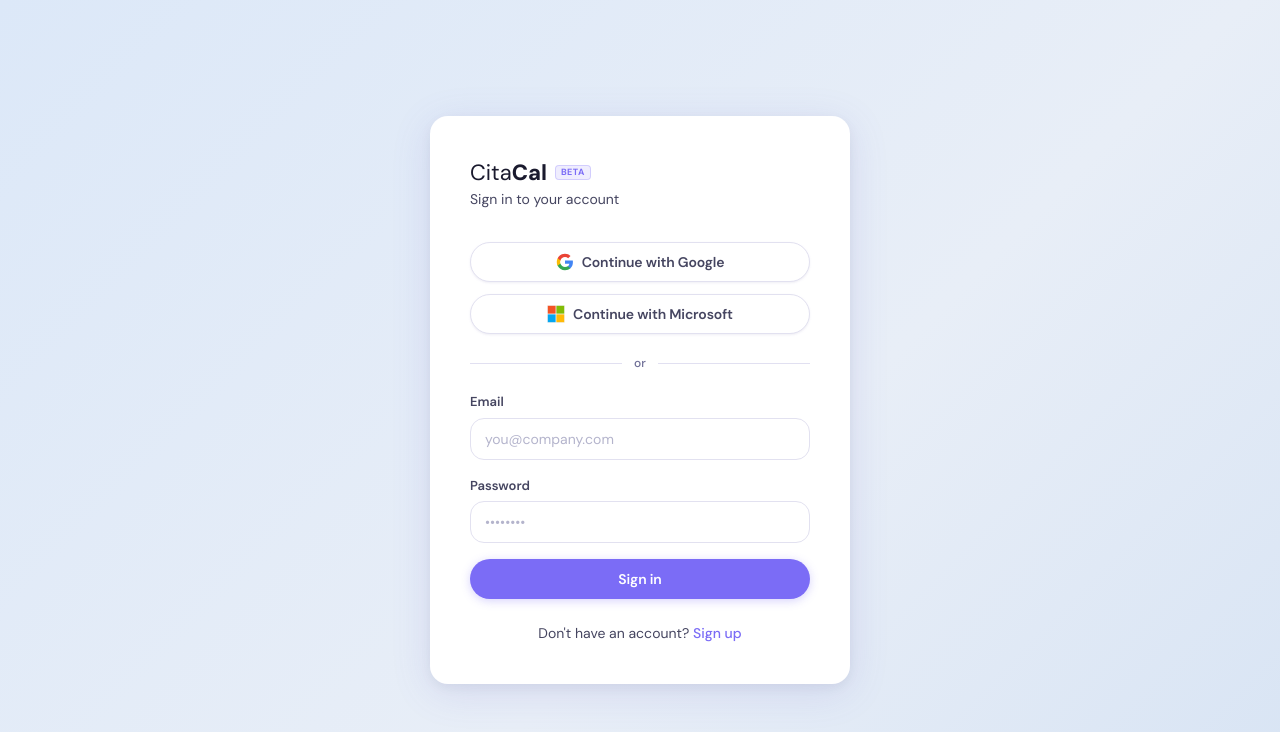
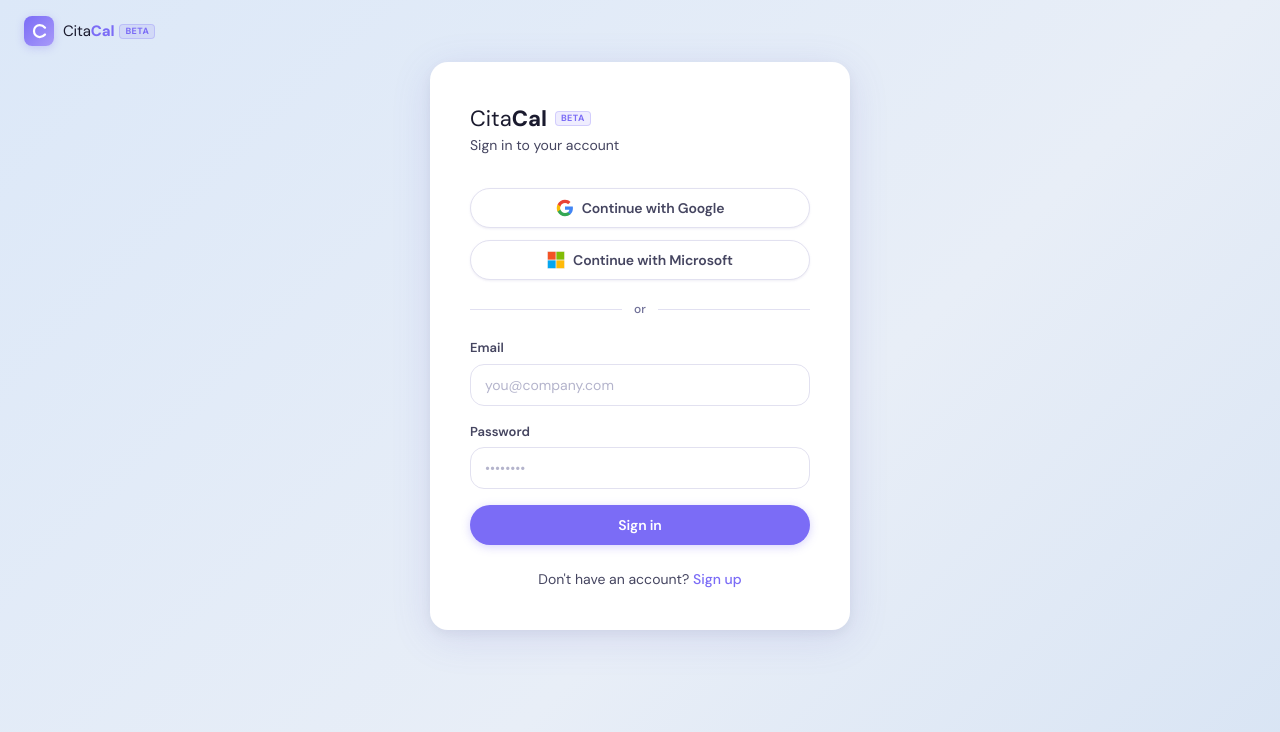
Before and after one commit to bharathi-bv/trackcal, a Next.js app: page /login in a window 1280 px wide. Shown: the top 732 px of the page. Built offline with nearby package versions, Linux system fonts and the light colour scheme; no server answers.

Commit message:
Logo nav added in sign in and sign up pages

```diff
--- /dev/null
+++ b/src/app/icon.tsx
@@ -0,0 +1,32 @@
+import { ImageResponse } from "next/og";
+
+export const size = { width: 32, height: 32 };
+export const contentType = "image/png";
+
+export default function Icon() {
+  return new ImageResponse(
+    (
+      <div
+        style={{
+          width: 32,
+          height: 32,
+          borderRadius: 8,
+          background: "linear-gradient(135deg, #7B6CF6, #A89AF9)",
+          display: "flex",
+          alignItems: "center",
+          justifyContent: "center",
+        }}
+      >
+        <svg width="18" height="18" viewBox="-2 0 20 20" fill="none">
+          <path
+            d="M14.5 5.5C13 3.7 10.8 2.5 8.2 2.5C4.5 2.5 1.5 5.5 1.5 9.5C1.5 13.5 4.5 16.5 8.2 16.5C10.8 16.5 13 15.3 14.5 13.5"
+            stroke="white"
+            strokeWidth="2.6"
+            strokeLinecap="round"
+          />
+        </svg>
+      </div>
+    ),
+    size,
+  );
+}
--- a/src/app/login/page.tsx
+++ b/src/app/login/page.tsx
@@ -77,14 +77,31 @@
   }
 
   return (
+    <div style={{ minHeight: "100vh", background: "linear-gradient(135deg, #dce8f8 0%, #e8eef7 60%, #d8e4f4 100%)" }}>
+      {/* Auth nav — logo only */}
+      <nav style={{ padding: "16px 24px", display: "flex", alignItems: "center" }}>
+        <a href="/" style={{ display: "flex", alignItems: "center", gap: 9, textDecoration: "none" }}>
+          <div style={{ width: 30, height: 30, borderRadius: 8, background: "linear-gradient(135deg, #7B6CF6, #A89AF9)", display: "flex", alignItems: "center", justifyContent: "center", flexShrink: 0, boxShadow: "0 2px 8px rgba(123,108,246,0.28)" }}>
+            <svg width="17" height="17" viewBox="-2 0 20 20" fill="none">
+              <path d="M14.5 5.5C13 3.7 10.8 2.5 8.2 2.5C4.5 2.5 1.5 5.5 1.5 9.5C1.5 13.5 4.5 16.5 8.2 16.5C10.8 16.5 13 15.3 14.5 13.5" stroke="white" strokeWidth="2.6" strokeLinecap="round"/>
+            </svg>
+          </div>
+          <span style={{ display: "flex", alignItems: "center", gap: 5 }}>
+            <span style={{ fontSize: 15, fontFamily: "var(--font-sans)", letterSpacing: "-0.01em", lineHeight: 1 }}>
+              <span style={{ fontWeight: 400, color: "#1A1A2E" }}>Cita</span><span style={{ fontWeight: 800, color: "#7B6CF6" }}>Cal</span>
+            </span>
+            <span style={{ fontSize: 9, fontWeight: 700, color: "#7B6CF6", background: "rgba(123,108,246,0.12)", border: "1px solid rgba(123,108,246,0.25)", borderRadius: 4, padding: "2px 5px", letterSpacing: "0.05em", lineHeight: 1 }}>BETA</span>
+          </span>
+        </a>
+      </nav>
     <main
       style={{
-        minHeight: "100vh",
+        flex: 1,
         display: "flex",
         alignItems: "center",
         justifyContent: "center",
-        background: "linear-gradient(135deg, #dce8f8 0%, #e8eef7 60%, #d8e4f4 100%)",
         padding: "var(--space-6)",
+        paddingTop: 0,
       }}
     >
       <div
@@ -214,6 +231,7 @@
         </p>
       </div>
     </main>
+    </div>
   );
 }
 
--- a/src/app/page.tsx
+++ b/src/app/page.tsx
@@ -277,7 +277,7 @@
                 fontSize: 11, fontWeight: 600, color: "#7B6CF6",
               }}>
                 <span style={{ width: 6, height: 6, borderRadius: "50%", background: "#7B6CF6", display: "inline-block" }} />
-                Scheduling for marketing &amp; sales teams
+                Marketing &amp; sales team friendly scheduling tool
               </div>
             </div>
 
--- a/src/app/signup/page.tsx
+++ b/src/app/signup/page.tsx
@@ -22,6 +22,24 @@
     <path fill="#05a6f0" d="M1 12h10v10H1z"/>
     <path fill="#ffba08" d="M12 12h10v10H12z"/>
   </svg>
+);
+
+const AuthNav = () => (
+  <nav style={{ padding: "16px 24px", display: "flex", alignItems: "center" }}>
+    <a href="/" style={{ display: "flex", alignItems: "center", gap: 9, textDecoration: "none" }}>
+      <div style={{ width: 30, height: 30, borderRadius: 8, background: "linear-gradient(135deg, #7B6CF6, #A89AF9)", display: "flex", alignItems: "center", justifyContent: "center", flexShrink: 0, boxShadow: "0 2px 8px rgba(123,108,246,0.28)" }}>
+        <svg width="17" height="17" viewBox="-2 0 20 20" fill="none">
+          <path d="M14.5 5.5C13 3.7 10.8 2.5 8.2 2.5C4.5 2.5 1.5 5.5 1.5 9.5C1.5 13.5 4.5 16.5 8.2 16.5C10.8 16.5 13 15.3 14.5 13.5" stroke="white" strokeWidth="2.6" strokeLinecap="round"/>
+        </svg>
+      </div>
+      <span style={{ display: "flex", alignItems: "center", gap: 5 }}>
+        <span style={{ fontSize: 15, fontFamily: "var(--font-sans)", letterSpacing: "-0.01em", lineHeight: 1 }}>
+          <span style={{ fontWeight: 400, color: "#1A1A2E" }}>Cita</span><span style={{ fontWeight: 800, color: "#7B6CF6" }}>Cal</span>
+        </span>
+        <span style={{ fontSize: 9, fontWeight: 700, color: "#7B6CF6", background: "rgba(123,108,246,0.12)", border: "1px solid rgba(123,108,246,0.25)", borderRadius: 4, padding: "2px 5px", letterSpacing: "0.05em", lineHeight: 1 }}>BETA</span>
+      </span>
+    </a>
+  </nav>
 );
 
 function SignupContent() {
@@ -94,14 +112,15 @@
 
   if (done) {
     return (
+      <div style={{ minHeight: "100vh", background: "linear-gradient(135deg, #dce8f8 0%, #e8eef7 60%, #d8e4f4 100%)" }}>
+        <AuthNav />
       <main
         style={{
-          minHeight: "100vh",
           display: "flex",
           alignItems: "center",
           justifyContent: "center",
-          background: "linear-gradient(135deg, #dce8f8 0%, #e8eef7 60%, #d8e4f4 100%)",
           padding: "var(--space-6)",
+          paddingTop: 0,
         }}
       >
         <div
@@ -144,18 +163,20 @@
           </a>
         </div>
       </main>
+      </div>
     );
   }
 
   return (
+    <div style={{ minHeight: "100vh", background: "linear-gradient(135deg, #dce8f8 0%, #e8eef7 60%, #d8e4f4 100%)" }}>
+      <AuthNav />
     <main
       style={{
-        minHeight: "100vh",
         display: "flex",
         alignItems: "center",
         justifyContent: "center",
-        background: "linear-gradient(135deg, #dce8f8 0%, #e8eef7 60%, #d8e4f4 100%)",
         padding: "var(--space-6)",
+        paddingTop: 0,
       }}
     >
       <div
@@ -293,6 +314,7 @@
         </p>
       </div>
     </main>
+    </div>
   );
 }
 
```
